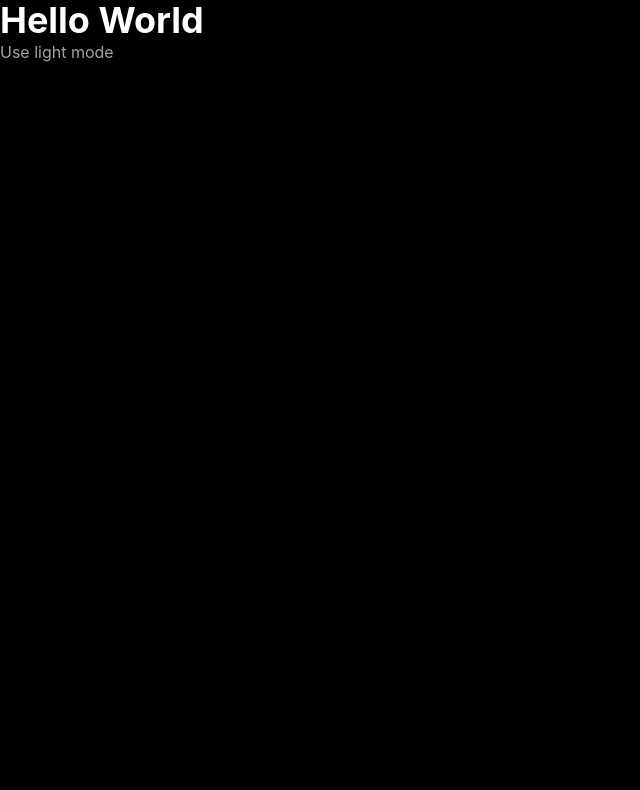
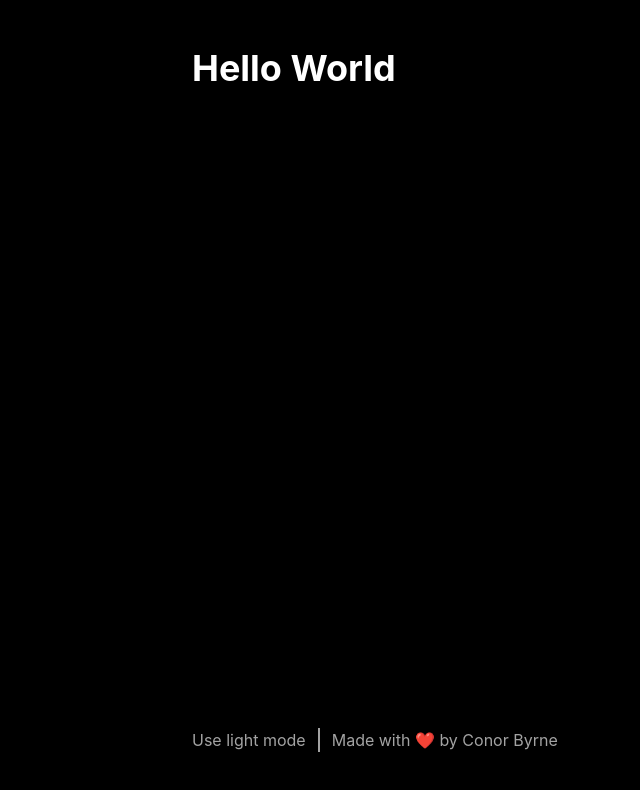
Before and after one commit to cbyrneee/audition, a Next.js app: page / in a window 1280 px wide. Shown: the top 790 px of the page, without its empty margins (0-640 px from the left). Built offline with nearby package versions, Linux system fonts and the light colour scheme.

Commit message:
feat: Start working on a basic layout and add footer

```diff
--- /dev/null
+++ b/src/components/layout/Container.tsx
@@ -0,0 +1,13 @@
+import React from 'react';
+
+type ContainerProps = {
+  children?: React.ReactNode;
+};
+
+export function Container({ children }: ContainerProps) {
+  return (
+    <div className="container mx-auto items-center flex justify-between h-full min-h-screen w-full max-w-4xl flex-col gap-8 p-4 pt-8 lg:p-0 lg:py-12 md:items-start">
+      {children}
+    </div>
+  );
+}
--- /dev/null
+++ b/src/components/layout/index.ts
@@ -0,0 +1 @@
+export * from './Container';
--- /dev/null
+++ b/src/elements/base/Footer.tsx
@@ -0,0 +1,14 @@
+import React from 'react';
+import { ThemeToggle } from './ThemeToggle';
+
+export function Footer() {
+  return (
+    <div className="flex flex-row md:gap-3 bg-neutral-100 py-2 px-4 lg:p-0 lg:bg-transparent rounded-xl text-neutral-700 transition-all hover:opacity-70 dark:text-neutral-400">
+      <div className="hidden md:inline border-r-2 pr-3 border-current">
+        <ThemeToggle />
+      </div>
+
+      <p>Made with ❤️ by Conor Byrne</p>
+    </div>
+  );
+}
--- a/src/elements/base/index.ts
+++ b/src/elements/base/index.ts
@@ -1 +1,2 @@
 export * from './ThemeToggle';
+export * from './Footer';
--- a/src/pages/_app.tsx
+++ b/src/pages/_app.tsx
@@ -1,11 +1,16 @@
 import '../styles/globals.css';
 import type { AppProps } from 'next/app';
 import { ThemeProvider } from 'next-themes';
+import { Container } from '../components/layout/Container';
+import { Footer } from '../elements/base';
 
 export default function App({ Component, pageProps }: AppProps) {
   return (
     <ThemeProvider defaultTheme="dark" enableSystem={false} attribute="class">
-      <Component {...pageProps} />
+      <Container>
+        <Component {...pageProps} />
+        <Footer />
+      </Container>
     </ThemeProvider>
   );
 }
--- a/src/pages/index.tsx
+++ b/src/pages/index.tsx
@@ -1,5 +1,4 @@
 import Head from 'next/head';
-import { ThemeToggle } from '../elements/base';
 
 export default function Home() {
   return (
@@ -8,8 +7,9 @@ export default function Home() {
         <title>Audition</title>
       </Head>
 
-      <h1 className="text-4xl font-bold">Hello World</h1>
-      <ThemeToggle />
+      <div>
+        <h1 className="text-4xl font-bold">Hello World</h1>
+      </div>
     </>
   );
 }
```
Also changed, not shown: 1 other file (tests, documents, lock files or other folders).
